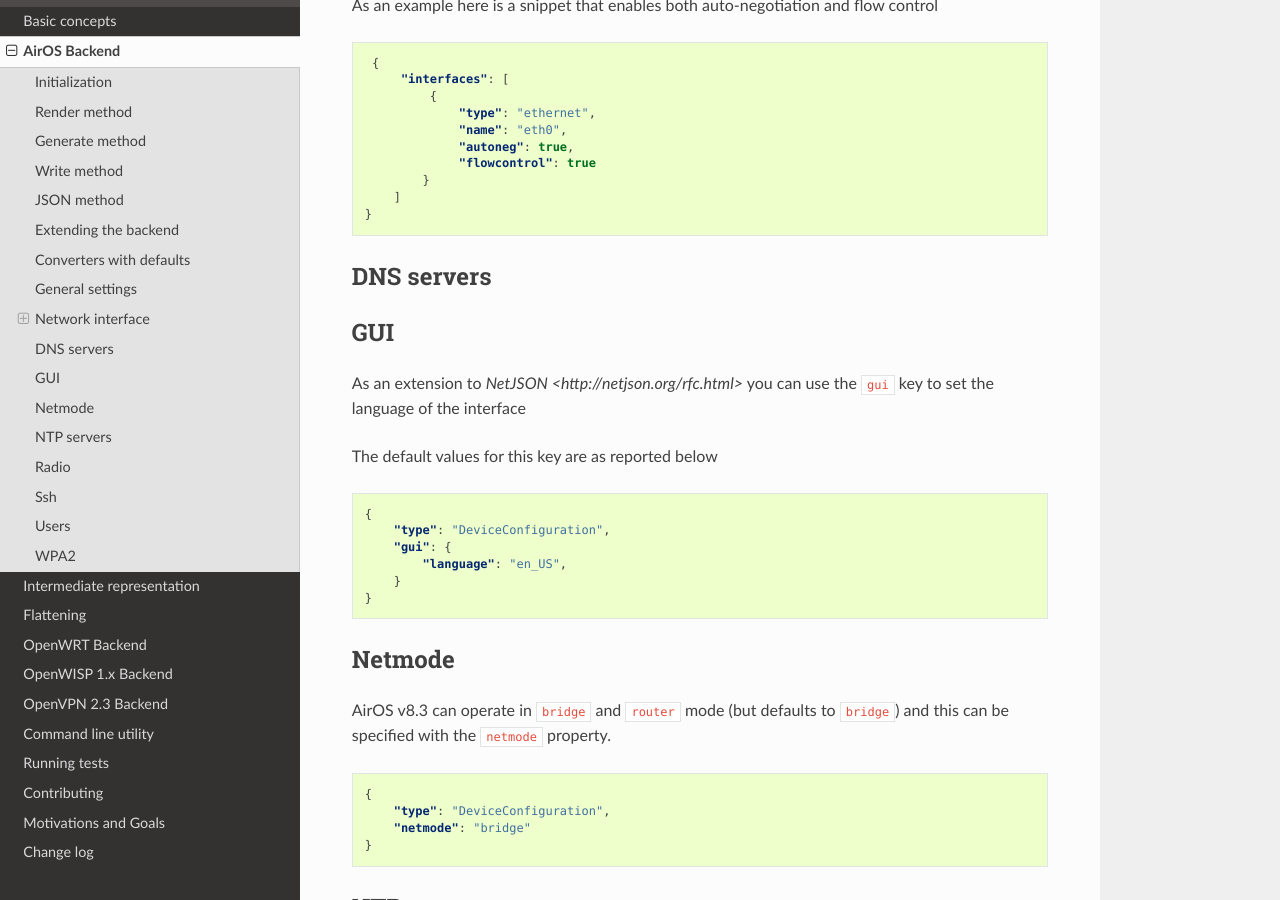
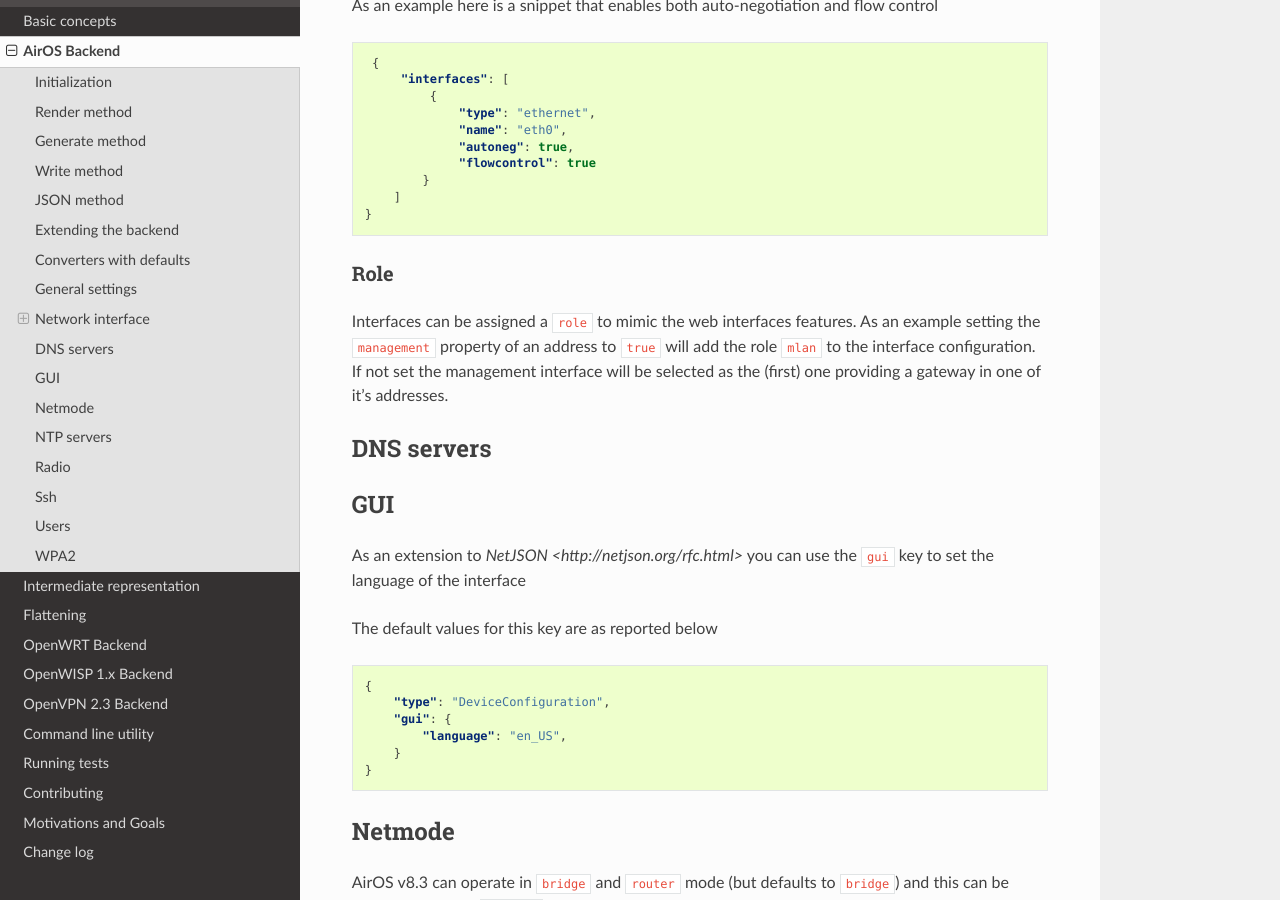
Before and after one commit to openwisp/netjsonconfig, a Sphinx documentation site: the page built from docs/source/backends/airos.rst, in a window 1280 px wide and 900 px high, scrolled down 3731 px. Built offline with Sphinx 7.4.7 and the Read the Docs theme 2.0.0, drawn with Linux system fonts in a browser that asks for light colours.

Commit message:
[airos][doc] add role section to interface

```diff
--- a/docs/source/backends/airos.rst
+++ b/docs/source/backends/airos.rst
@@ -170,6 +170,11 @@
            }
        ]
    }
+
+Role
+^^^^
+
+Interfaces can be assigned a ``role`` to mimic the web interfaces features. As an example setting the ``management`` property of an address to ``true`` will add the role ``mlan`` to the interface configuration. If not set the management interface will be selected as the (first) one providing a gateway in one of it's addresses.
 
 
 DNS servers
```
